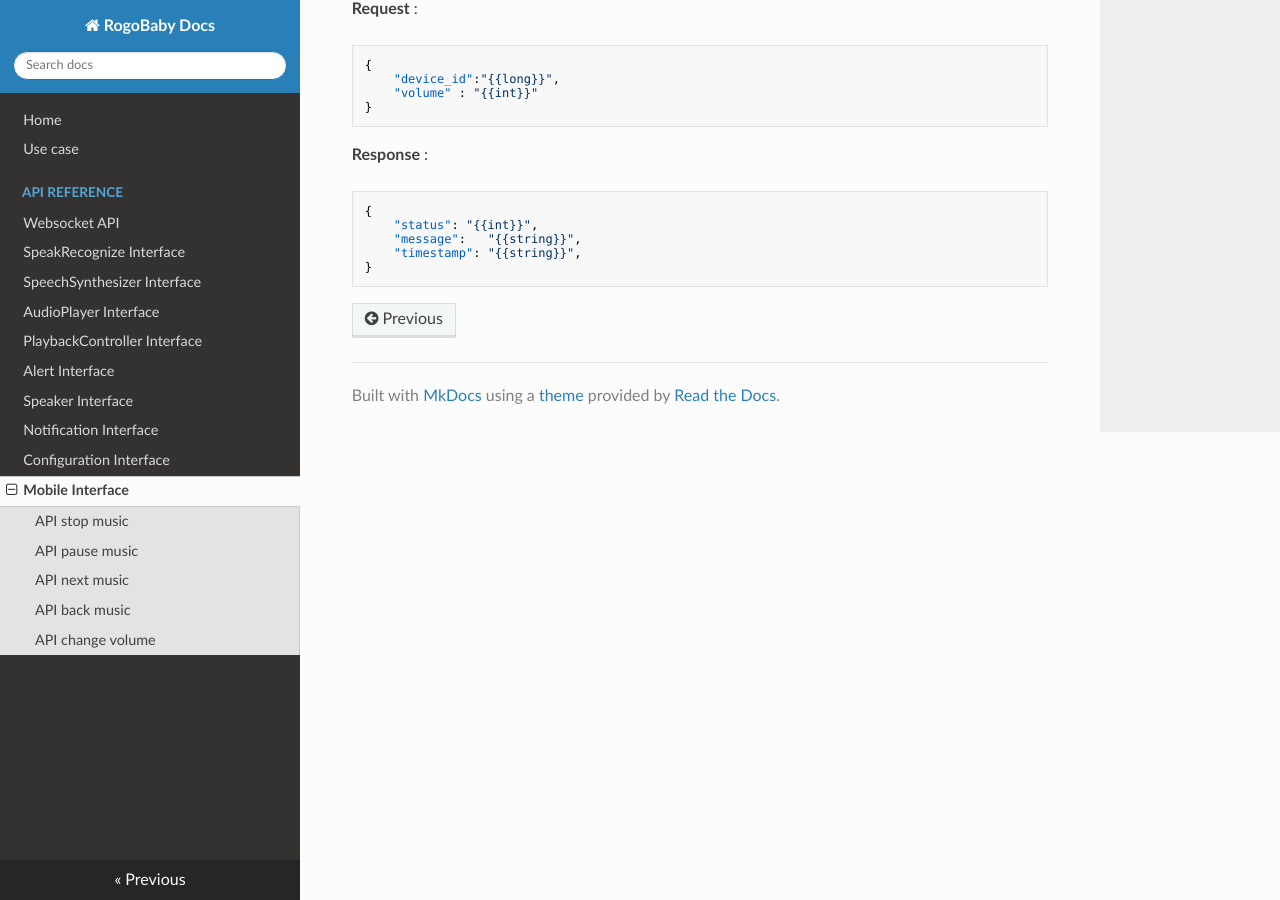
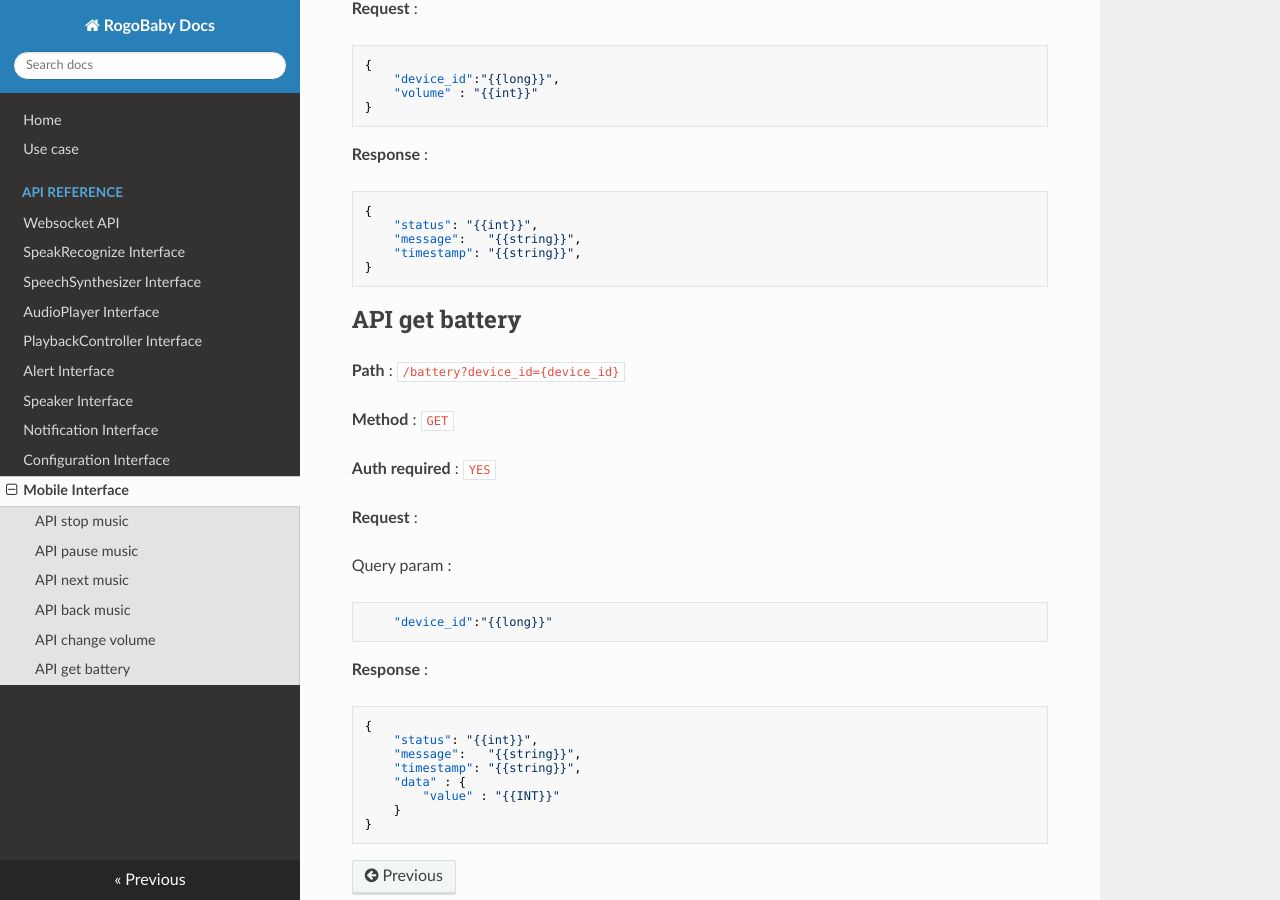
Before and after one commit to mrekoj/rogobaby-docs, an MkDocs documentation site: the page built from docs/API Reference/Mobile Interface.md, in a window 1280 px wide and 900 px high, scrolled down 2444 px. Built offline with MkDocs 1.6.1, drawn with Linux system fonts in a browser that asks for light colours; nearby versions of some CDN libraries.

Commit message:
api get battery

````diff
--- a/docs/API Reference/Mobile Interface.md
+++ b/docs/API Reference/Mobile Interface.md
@@ -134,3 +134,30 @@
     "timestamp": "{{string}}",
 }
 ```
+
+## API get battery
+
+**Path** : `/battery?device_id={device_id}`
+
+**Method** : `GET`
+
+**Auth required** : `YES`
+
+**Request** :
+
+Query param :
+```
+    "device_id":"{{long}}"
+```
+**Response** :
+
+```json
+{
+    "status": "{{int}}",
+    "message":   "{{string}}",
+    "timestamp": "{{string}}",
+    "data" : {
+        "value" : "{{INT}}"
+    }
+}
+```
````
